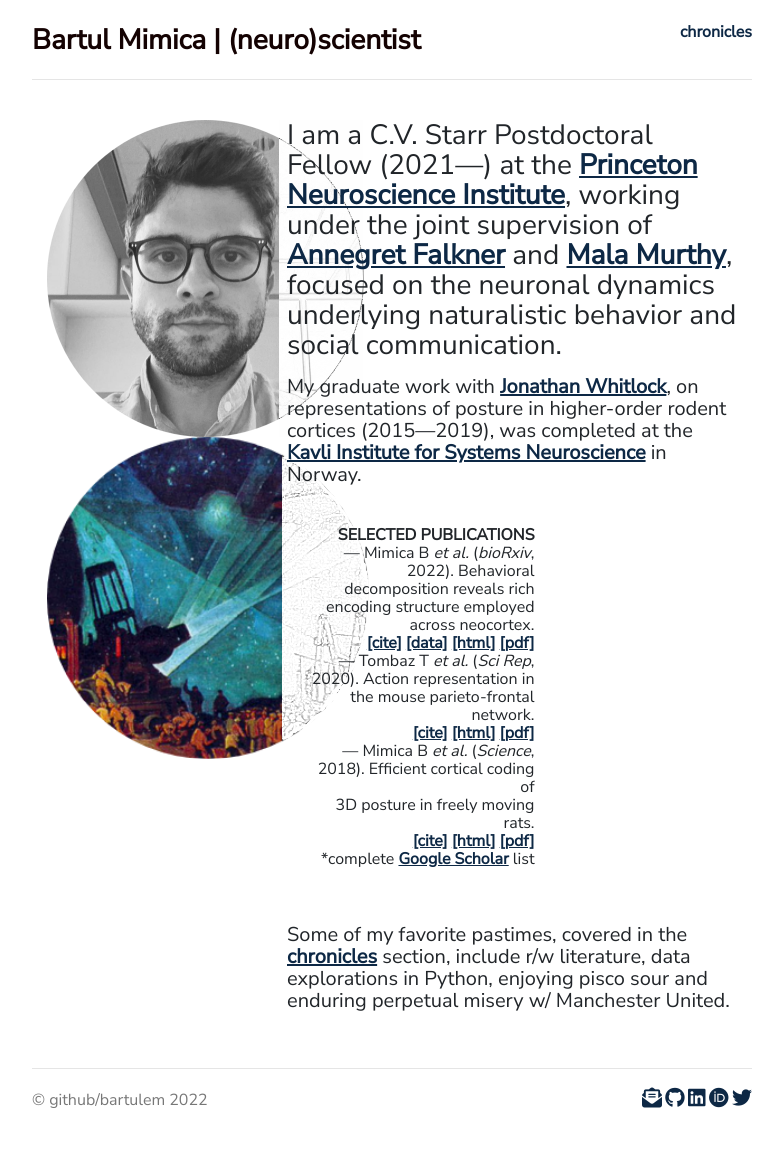
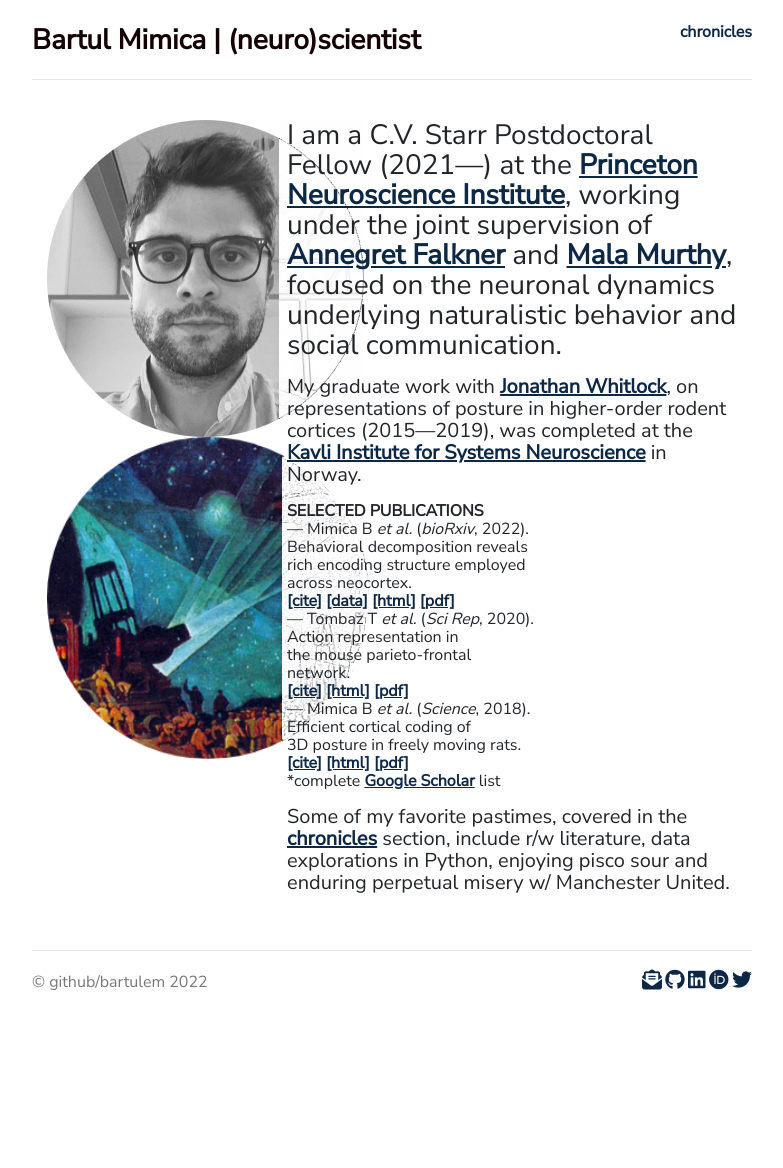
Before and after one commit to bartulem/bartulem.github.io, a Jekyll site: the page built from index.html, in a window 1280 px wide. Shown: the whole page, without its empty margins (248-1031 px from the left). Built offline with Jekyll 4.4.1, drawn with Linux system fonts in a browser that asks for light colours; nearby versions of some CDN libraries; comment, search, counter and statistics services are not loaded; a style sheet for code colours, icons or effects is not loaded; after the commit the page ends 1050 px from its top, so only the background shows below that.

Commit message:
change pubs layout v29

```diff
--- a/index.html
+++ b/index.html
@@ -16,9 +16,9 @@ tag: (neuro)scientist
 
 	<p>My graduate work with <a style= "text-decoration: underline" target="_blank" href="https://www.whitlocklab.org/">Jonathan Whitlock</a>, on representations of posture in higher-order rodent cortices (2015—2019), was completed at the <a style= "text-decoration: underline" target="_blank" href="https://www.ntnu.edu/kavli">Kavli Institute for Systems Neuroscience</a> in Norway.</p>
 
-<div class="row marketing">
+<div class="row">
 	<div class="col-sm-7">
-	<p align="right" class="publications"> <b>SELECTED PUBLICATIONS</b>
+	<p align="left" class="publications"> <b>SELECTED PUBLICATIONS</b>
 	<br/> — Mimica B <em>et al.</em> (<em>bioRxiv</em>, 2022). Behavioral decomposition reveals rich encoding structure employed across neocortex. <br/> <a href="files/mimica2022.bib" download><u>[cite]</u></a> <a href="https://figshare.com/articles/dataset/Rat_3D_Tracking_E-Phys_KISN_2020_Dataset/17903834" target="_blank"><u>[data]</u></a> <a href="https://www.biorxiv.org/content/10.1101/2022.02.08.479515v2" target="_blank"><u>[html]</u></a> <a href="/files/MTBFDW_2022_bioRxiv.pdf" target="_blank"><u>[pdf]</u></a> <a class="altmetric-embed" data-badge-popover="right" data-badge-type="4" data-doi="10.1101/2022.02.08.479515" data-hide-no-mentions="false"></a>
 	<br/> — Tombaz T <em>et al.</em> (<em>Sci Rep</em>, 2020). Action representation in <br/> the mouse parieto-frontal network. <br/> <a href="files/tombaz2020.bib" download><u>[cite]</u></a> <a href="https://www.nature.com/articles/s41598-020-62089-6?error=cookies_not_supported&code=e0a538d4-9569-4b30-b2d1-d78d1c8e03b3" target="_blank"><u>[html]</u></a> <a href="/files/tombaz2020_scireports.pdf" target="_blank"><u>[pdf]</u></a> <a class="altmetric-embed" data-badge-popover="right" data-badge-type="4" data-doi="10.1038/s41598-020-62089-6" data-hide-no-mentions="true"></a> </a> <span class="__dimensions_badge_embed__" data-doi="10.1038/s41598-020-62089-6" data-style="small_rectangle"></span><script async src="https://badge.dimensions.ai/badge.js" charset="utf-8"></script>
 	<br/> — Mimica B <em>et al.</em> (<em>Science</em>, 2018). Efficient cortical coding of <br/> 3D posture in freely moving rats. <br/> <a href="/files/mimica2018.bib" download><u>[cite]</u></a> <a href="https://science.sciencemag.org/content/362/6414/584" target="_blank"><u>[html]</u></a> <a href="files/mimica2018_science.pdf" target="_blank"><u>[pdf]</u></a> <a class="altmetric-embed" data-badge-popover="right" data-badge-type="4" data-doi="10.1126/science.aau2013" data-hide-no-mentions="true"> </a> <span class="__dimensions_badge_embed__" data-doi="10.1126/science.aau2013" data-style="small_rectangle"></span><script async src="https://badge.dimensions.ai/badge.js" charset="utf-8"></script>
```
